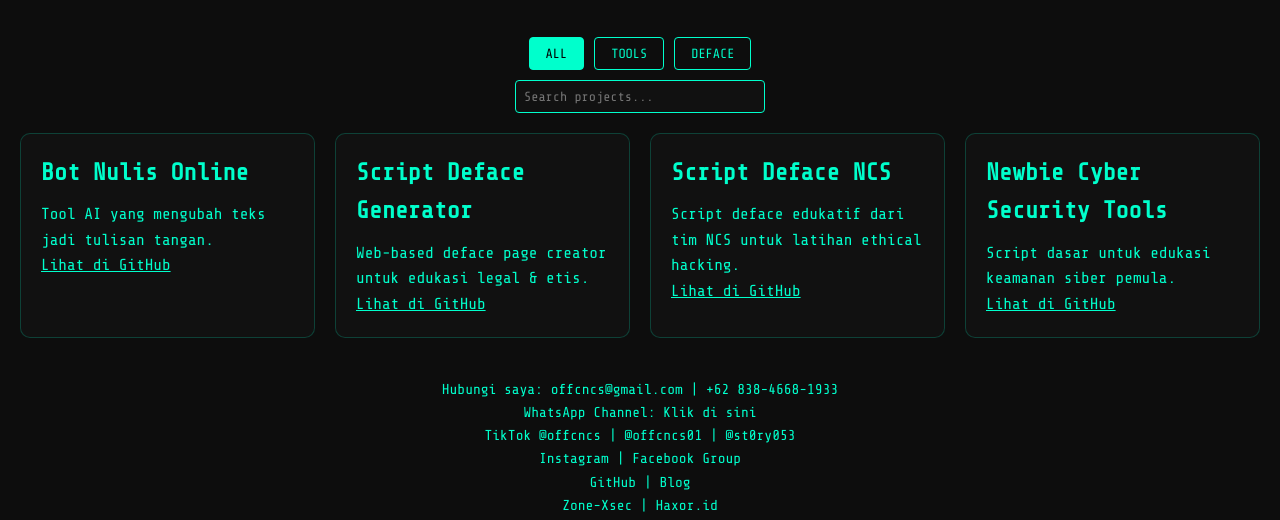
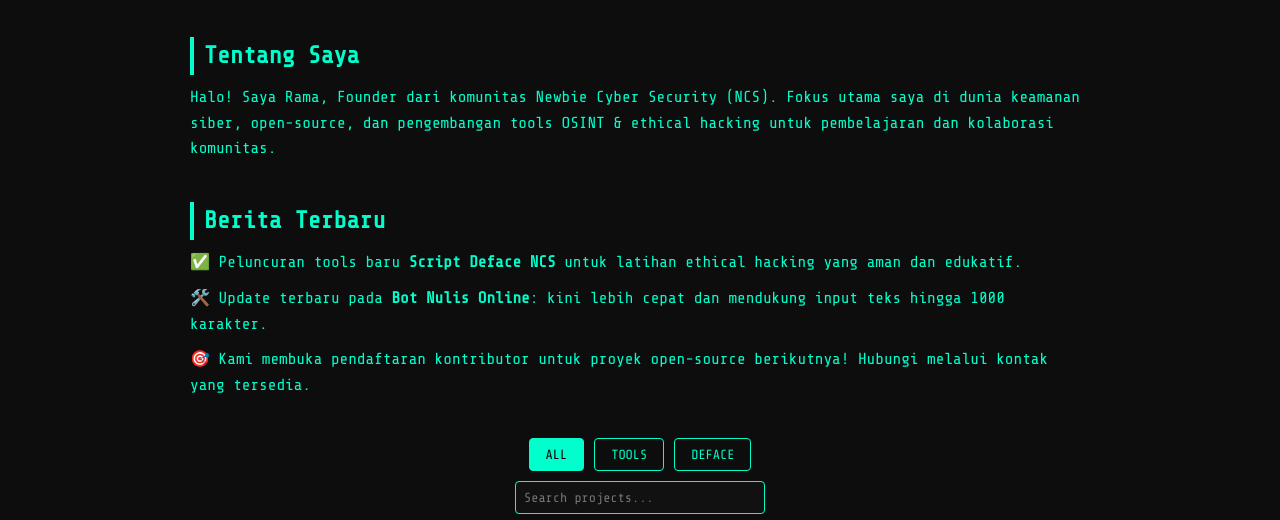
Before and after one commit to RamaFounderNCS/RamaFounderNCS, a plain HTML site: page index.html in a window 1280 px wide. Shown: the part 213-733 px from the top of the page. Drawn offline with nearby package versions, Linux system fonts and the light colour scheme.

Commit message:
index.html

```diff
--- a/index.html
+++ b/index.html
@@ -31,6 +31,19 @@
     header h1 {
       font-size: 2rem;
       margin-top: 10px;
+    }
+    .section {
+      max-width: 900px;
+      margin: auto;
+      margin-bottom: 40px;
+    }
+    .section h2 {
+      border-left: 4px solid #00ffcc;
+      padding-left: 10px;
+      margin-bottom: 10px;
+    }
+    .section p {
+      margin-bottom: 10px;
     }
     .filter-search {
       display: flex;
@@ -115,6 +128,18 @@
     <h1>Rama Founder NCS</h1>
   </header>
 
+  <div class="section" id="about">
+    <h2>Tentang Saya</h2>
+    <p>Halo! Saya Rama, Founder dari komunitas Newbie Cyber Security (NCS). Fokus utama saya di dunia keamanan siber, open-source, dan pengembangan tools OSINT & ethical hacking untuk pembelajaran dan kolaborasi komunitas.</p>
+  </div>
+
+  <div class="section" id="news">
+    <h2>Berita Terbaru</h2>
+    <p>✅ Peluncuran tools baru <strong>Script Deface NCS</strong> untuk latihan ethical hacking yang aman dan edukatif.</p>
+    <p>🛠️ Update terbaru pada <strong>Bot Nulis Online</strong>: kini lebih cepat dan mendukung input teks hingga 1000 karakter.</p>
+    <p>🎯 Kami membuka pendaftaran kontributor untuk proyek open-source berikutnya! Hubungi melalui kontak yang tersedia.</p>
+  </div>
+
   <div class="filter-search">
     <div class="filter">
       <button class="active" onclick="filterCards('all')">ALL</button>
```
